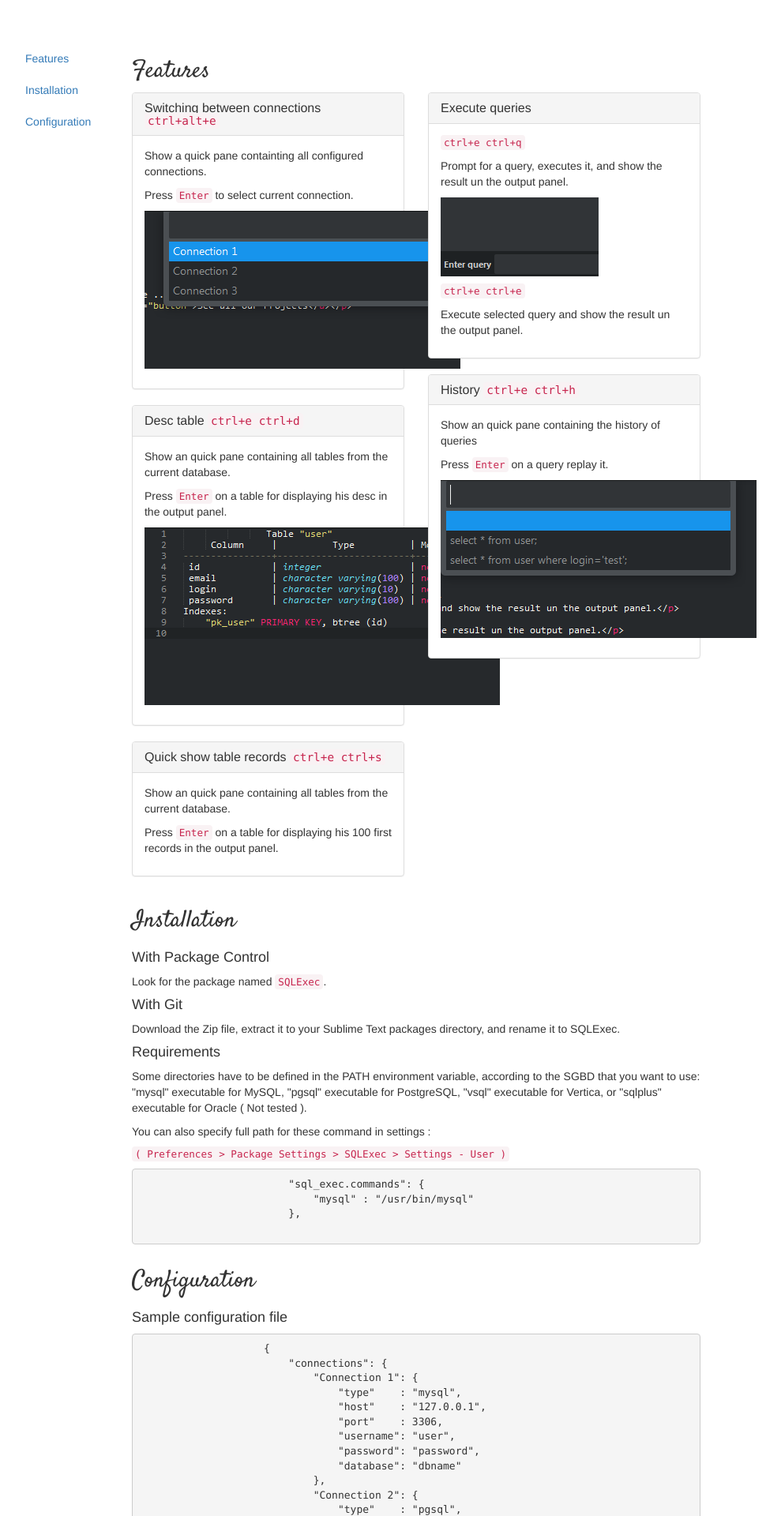
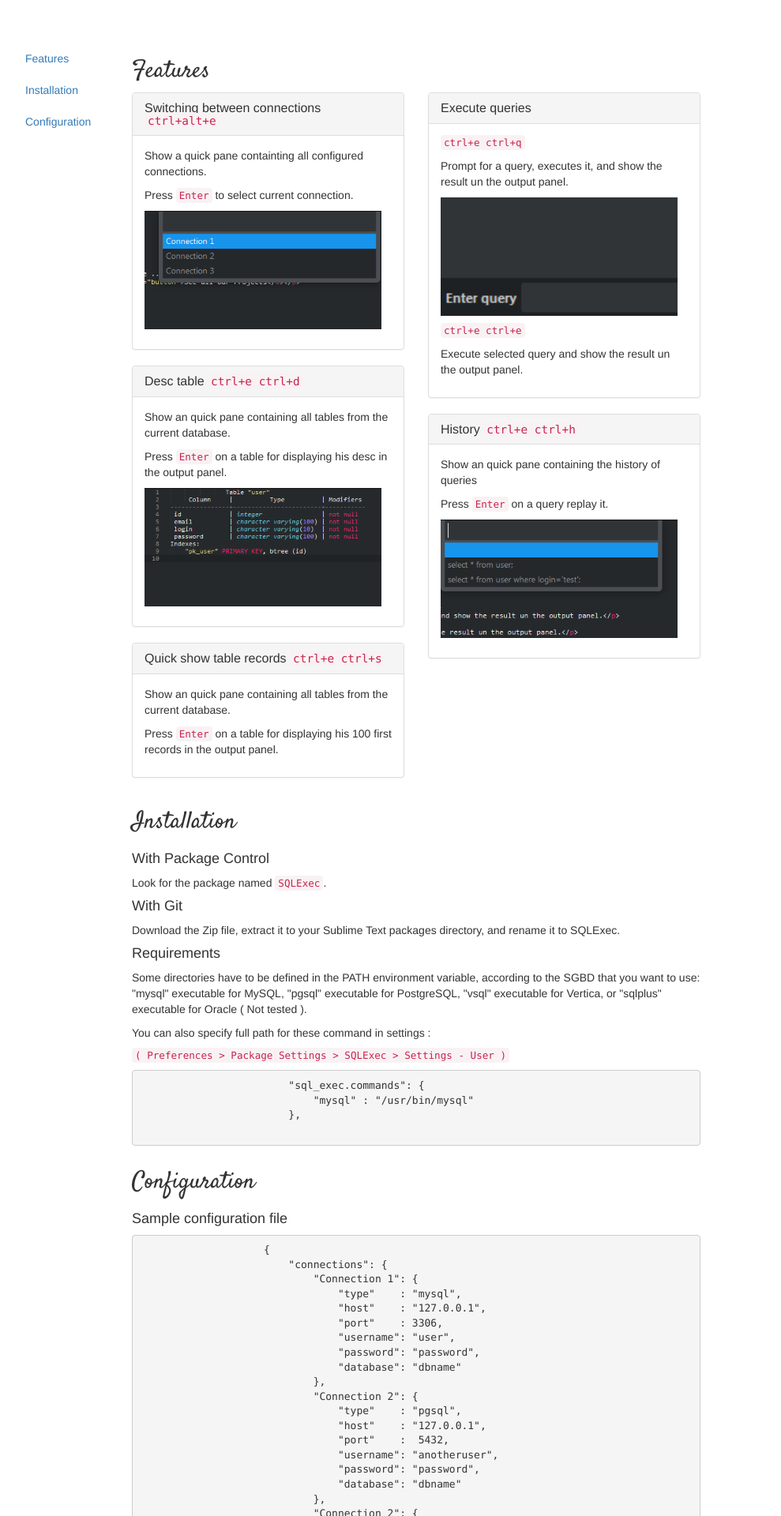
Before and after one commit to LubriciousDevelopers/lubriciousdevelopers.github.io, a Jekyll site: the page built from projects/sublime-sql-exec/index.html, in a window 1280 px wide. Shown: the part 397-2317 px from the top of the page at 79% size, without its empty margins (188-1177 px from the left). Built offline with Jekyll 4.4.1, drawn with Linux system fonts in a browser that asks for light colours; nearby versions of some CDN libraries.

Commit message:
Use new boxes in sql exec

```diff
--- a/css/styles.css
+++ b/css/styles.css
@@ -12,7 +12,7 @@
     margin: 0;
 }
 
-.col-lg-6 > p > img {
+.panel-body > p > img {
     width:300px;
 }
 
```
